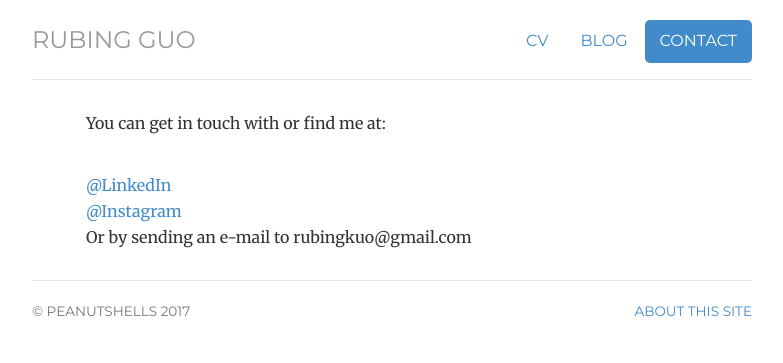
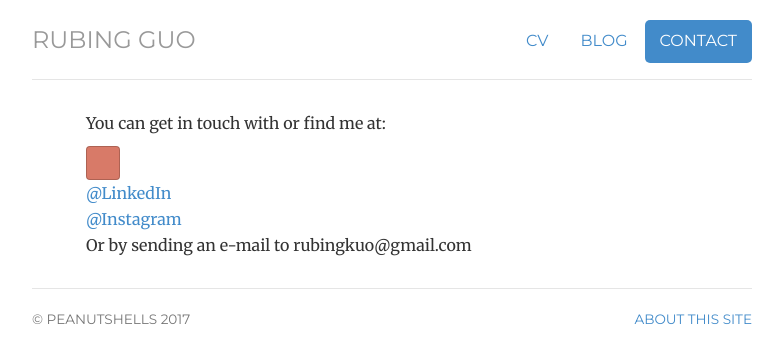
Before and after one commit to flower-joke/peanutshells.github.io, a Jekyll site: the page built from contact/index.html, in a window 1280 px wide. Shown: the top 363 px of the page, without its empty margins (248-1031 px from the left). Built offline with Jekyll 4.4.1, drawn with Linux system fonts in a browser that asks for light colours.

Commit message:
Update head.html

```diff
--- a/_includes/head.html
+++ b/_includes/head.html
@@ -9,6 +9,7 @@
 	<title>{{ page.title }} | Rubing Guo | Software Developer</title>
 	<!-- styles -->
 	<link href="/css/bootstrap.css" rel="stylesheet">
+	<link href="/css/bootstrap-social.css" rel="stylesheet">
 	<link href="/css/jumbotron-narrow.css" rel="stylesheet">
 	<link href="/css/style.css" rel="stylesheet">
 
```
